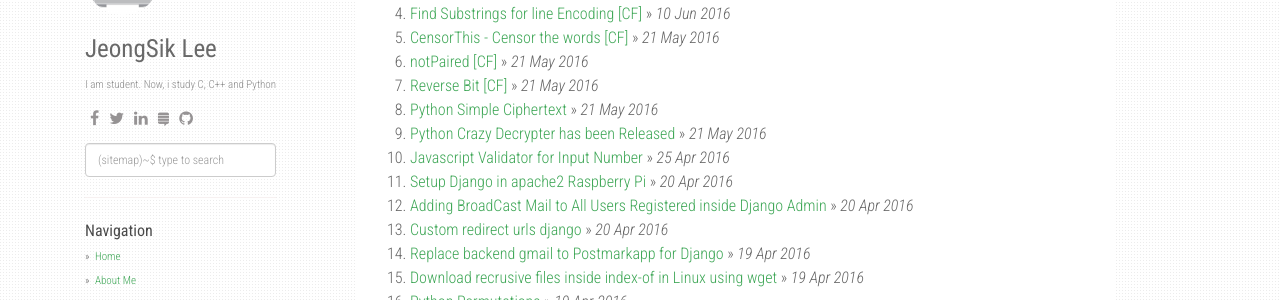
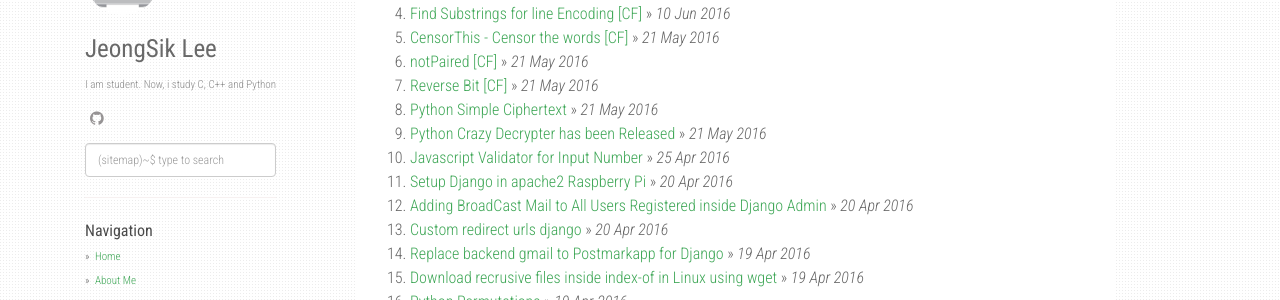
Before and after one commit to agusmakmun/agusmakmun.github.io, a Jekyll site: the page built from index.html, in a window 1280 px wide. Shown: the part 160-460 px from the top of the page. Built offline with Jekyll 4.4.1, drawn with Linux system fonts in a browser that asks for light colours; nearby versions of some CDN libraries; the list of posts is cut into pages by our own code.

Commit message:
edit _config.yml

```diff
--- a/_config.yml
+++ b/_config.yml
@@ -16,14 +16,6 @@ collections:
     permalink: /project/:path/
 
 social:
-    - icon: fa-facebook
-      link: "#"
-    - icon: fa-twitter
-      link: "https://twitter.com/agusmakmun6"
-    - icon: fa-linkedin
-      link: "https://www.linkedin.com/in/summonagus"
-    - icon: fa-stack-exchange
-      link: "#"
     - icon: fa-github
       link: "https://github.com/a2819z"
 
```
